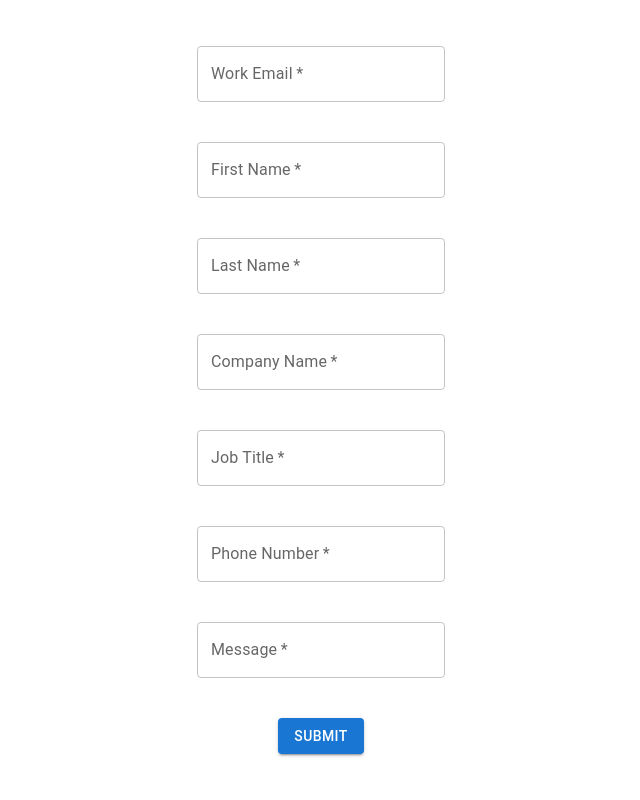
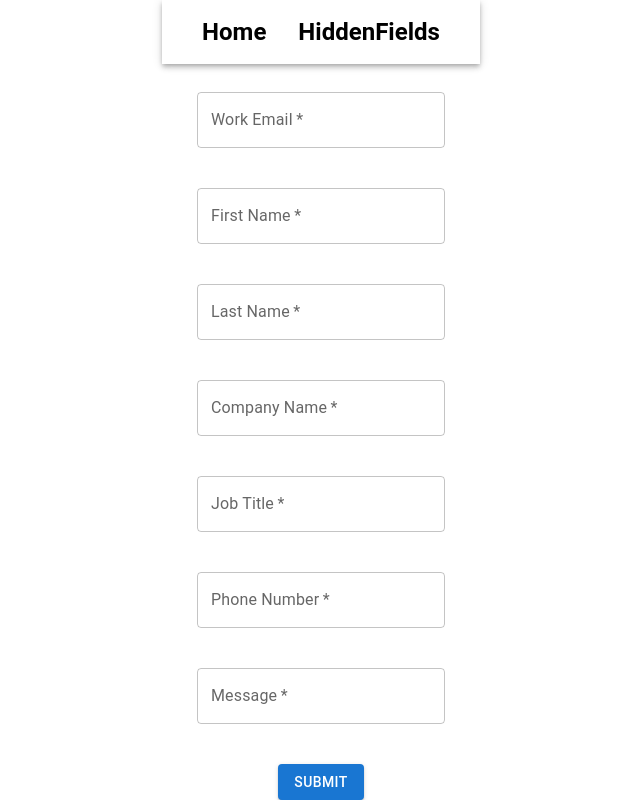
Before and after one commit to epfenninger/epfenninger.github.io, a React (Create React App) app: page / in a window 1280 px wide. Shown: the whole page, without its empty margins (319-959 px from the left). Built offline with nearby package versions, Linux system fonts and the light colour scheme.

Commit message:
routing working

```diff
--- a/package.json
+++ b/package.json
@@ -44,5 +44,8 @@
       "last 1 firefox version",
       "last 1 safari version"
     ]
+  },
+  "devDependencies": {
+    "react-router-dom": "^6.2.1"
   }
 }
--- a/src/App.js
+++ b/src/App.js
@@ -1,11 +1,20 @@
 import "./App.css";
 import Contact from "./components/BasicContact.jsx";
+import NavBar from "./components/navbar";
+import HiddenFields from "./components/HiddenFields.jsx";
+import { BrowserRouter as Router, Route, Routes } from "react-router-dom";
 
 function App() {
   return (
     <div className="App">
       <header className="App-header">
-        <Contact />
+        <Router>
+          <NavBar />
+          <Routes>
+            <Route path="/" element={<Contact />} />
+            <Route path="/HiddenFields" element={<HiddenFields />} />
+          </Routes>
+        </Router>
       </header>
     </div>
   );
--- a/src/components/navbar.jsx
+++ b/src/components/navbar.jsx
@@ -1,53 +1,31 @@
-mport * as React from "react";
+import * as React from "react";
 import AppBar from "@mui/material/AppBar";
 import Box from "@mui/material/Box";
 import Toolbar from "@mui/material/Toolbar";
 import Typography from "@mui/material/Typography";
-import { Link, animateScroll } from "react-scroll";
-import Button from "@mui/material/Button";
-import Stack from "@mui/material/Stack";
+import { BrowserRouter, Link } from "react-router-dom";
 
-const buttonStyle = {
-  color: "white",
-  fontSize: "1.2vw",
-  justify: "center",
-  textAlign: "center",
-  marginTop: "auto",
-  marginBottom: "auto",
+const linkStyle = {
+  margin: "1rem",
+  textDecoration: "none",
+  color: "black",
+  fontWeight: "bold",
+  variant: "outlined",
 };
 
 class NavBar extends React.Component {
   render() {
     return (
-      <Box sx={{ flexGrow: 1 }} display="table">
-        <AppBar color="transparent">
+      <Box sx={{ flexGrow: 1 }}>
+        <AppBar position="static" color="transparent">
           <Toolbar>
             <Typography variant="h5" component="div" sx={{ flexGrow: 1 }}>
-              <div className="navbartext">
-                <Stack direction="row" spacing={2}>
-                  <Link activeClass="active" to="home" spy={true} smooth={true}>
-                    <Button style={buttonStyle}>Home</Button>
-                  </Link>
-                  <Link to="tilegrid" spy={true} smooth={true} offset={-100}>
-                    <Button style={buttonStyle}> Skills</Button>
-                  </Link>
-                  <Link
-                    to="experience"
-                    spy={true}
-                    smooth={true}
-                    offset={-600}
-                    isDynamic={true}
-                  >
-                    <Button style={buttonStyle}>Experience</Button>
-                  </Link>
-                  <Link to="portfolio" spy={true} smooth={true}>
-                    <Button style={buttonStyle}>Portfolio</Button>
-                  </Link>
-                  <Link to="contact" spy={true} smooth={true}>
-                    <Button style={buttonStyle}>Contact Me</Button>
-                  </Link>
-                </Stack>
-              </div>
+              <Link to="/" style={linkStyle}>
+                Home
+              </Link>
+              <Link to="/HiddenFields" style={linkStyle}>
+                HiddenFields
+              </Link>
             </Typography>
           </Toolbar>
         </AppBar>
```
Also changed, not shown: 1 other file (tests, documents, lock files or other folders).
